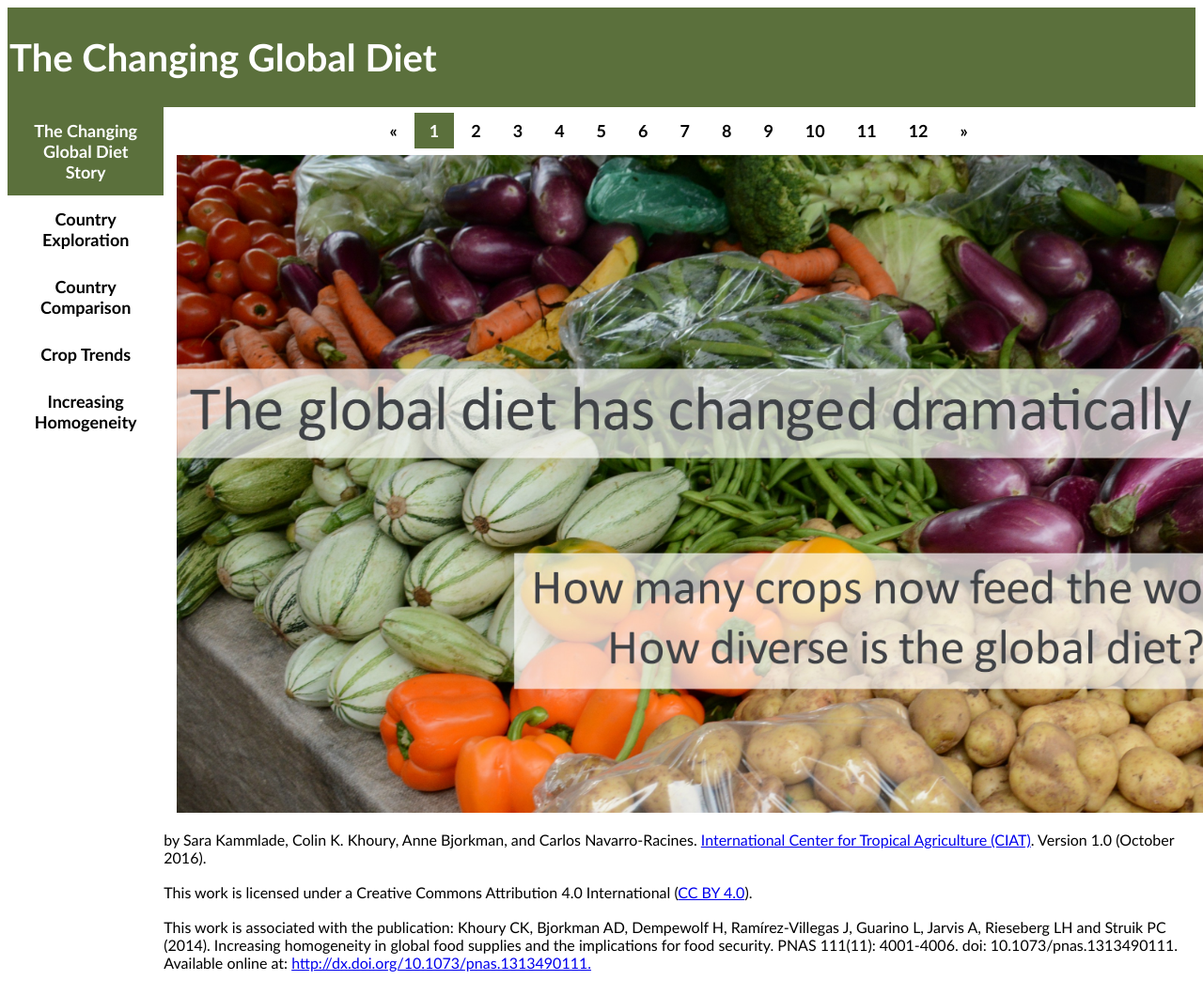
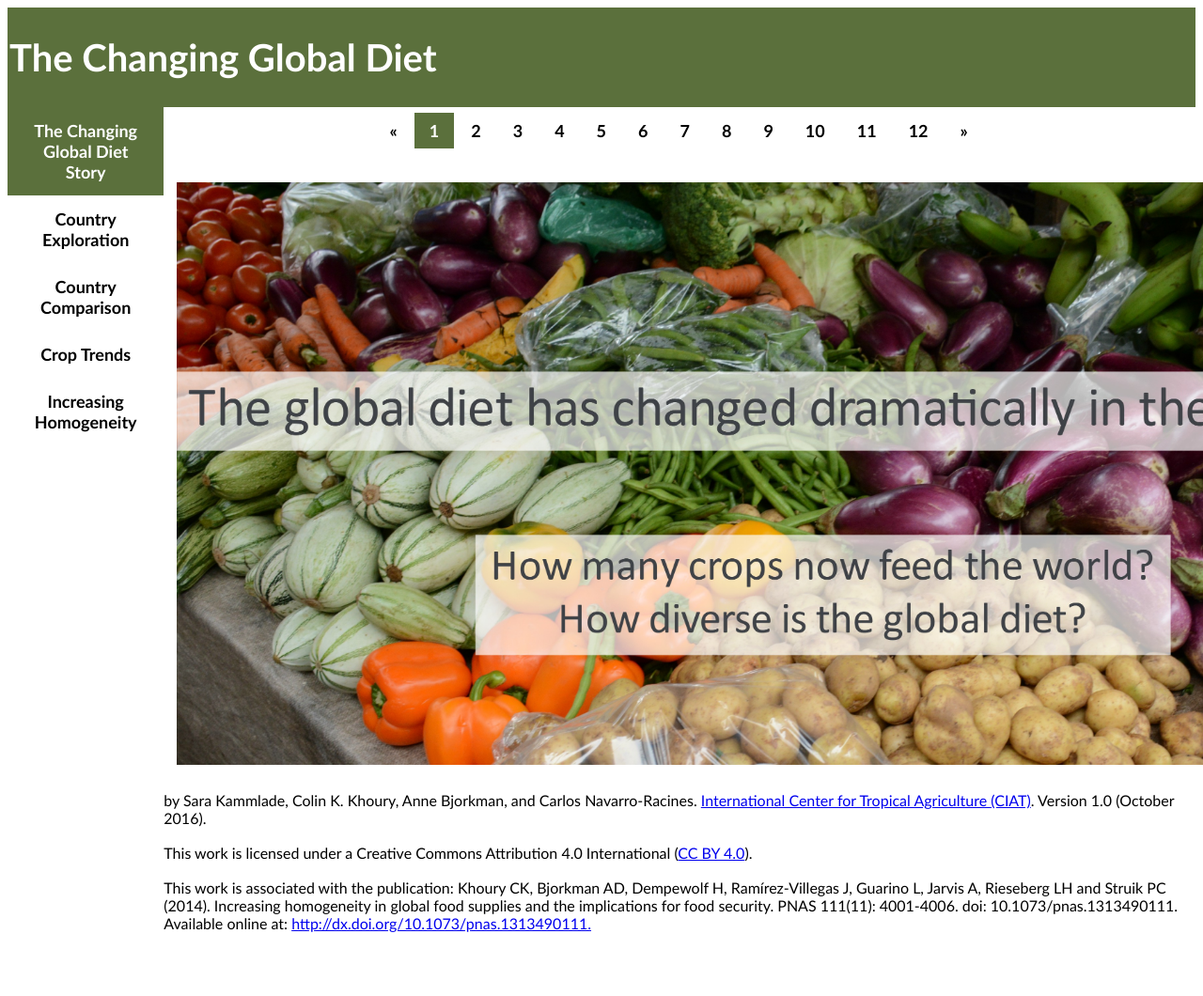
Before and after one commit to stevensotelo/skammlade.github.io, a Jekyll site: the page projects/tableau/TheChangingGlobalDiet.html, which Jekyll copies as it is, in a window 1280 px wide and 1060 px high. Shown: the whole window at 94% size. Built offline with Jekyll 4.4.1, drawn with Linux system fonts in a browser that asks for light colours.

Commit message:
adjust image size and position

```diff
--- a/projects/tableau/TheChangingGlobalDiet.html
+++ b/projects/tableau/TheChangingGlobalDiet.html
@@ -132,7 +132,7 @@
 	<title></title>
 </head>
 <body>
-<div style="margin-left:13%; padding:1px 16px; height:700px;"> <img src="imageFiles/intro_photo.jpg" height="700px"> </div>
+<div style="margin-left:13%; padding:30px 16px; height:600px;"> <img src="imageFiles/intro_photo.jpg" height="620px"> </div>
 	<!-- <div class='tableauPlaceholder' id='viz1479412757883' style="margin-left:13%;padding:1px 16px;height:755px;">
 		<noscript><a href='#'><img alt='1. Intro ' src='https:&#47;&#47;public.tableau.com&#47;static&#47;images&#47;St&#47;Story1_Intro&#47;1_Intro&#47;1_rss.png' style='border: none'></a></noscript><object class='tableauViz' style='display:none;'>
 			<param name='host_url' value='https%3A%2F%2Fpublic.tableau.com%2F'>
```
